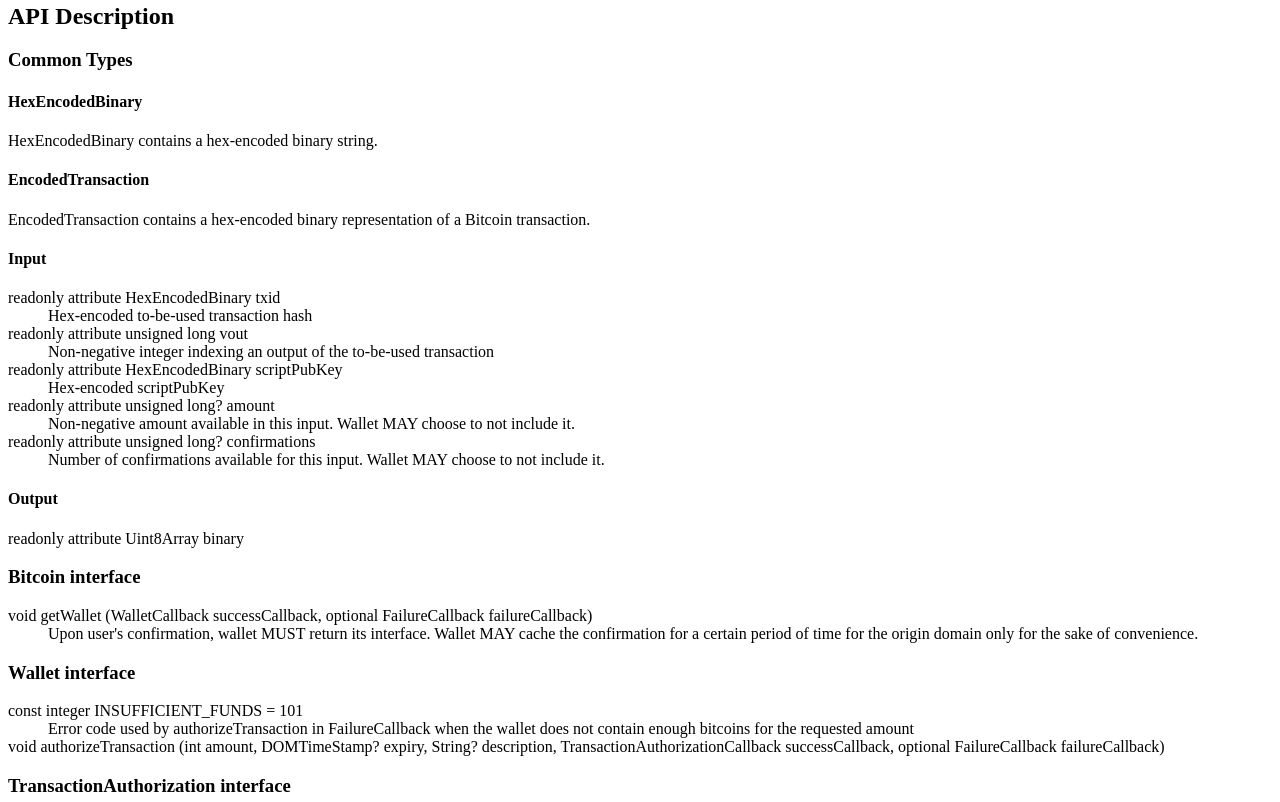
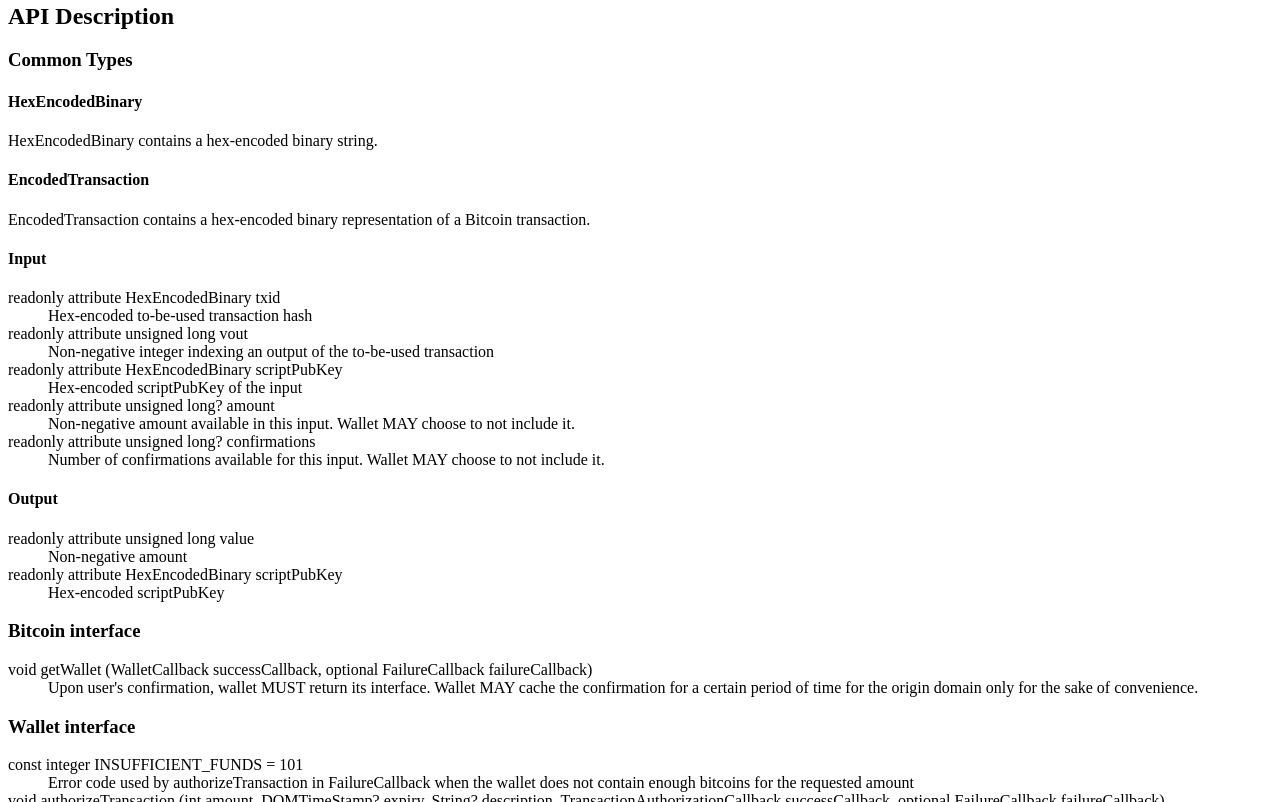
Before and after one commit to bitcoin-wallet-api/spec, a plain HTML site: page index.html in a window 1280 px wide. Shown: the part 403-1205 px from the top of the page. Drawn offline with Linux system fonts and the light colour scheme.

Commit message:
Update Output interface

```diff
--- a/index.html
+++ b/index.html
@@ -88,7 +88,7 @@
             <dt>readonly attribute unsigned long vout</dt>
             <dd>Non-negative integer indexing an output of the to-be-used transaction</dd>
             <dt>readonly attribute HexEncodedBinary scriptPubKey</dt>
-            <dd>Hex-encoded scriptPubKey</dd>
+            <dd>Hex-encoded scriptPubKey of the input</dd>
             <dt>readonly attribute unsigned long? amount</dt>
             <dd>Non-negative amount available in this input. Wallet MAY choose to not include it.</dd>
             <dt>readonly attribute unsigned long? confirmations</dt>
@@ -98,7 +98,10 @@
         <section>
         <h4>Output</h4>
           <dl title='interface Output' class='idl'>
-            <dt>readonly attribute Uint8Array binary</dt>
+            <dt>readonly attribute unsigned long value</dt>
+            <dd>Non-negative amount</dd>
+            <dt>readonly attribute HexEncodedBinary scriptPubKey</dt>
+            <dd>Hex-encoded scriptPubKey</dd>
           </dl>
         </section>
       </section>
```
